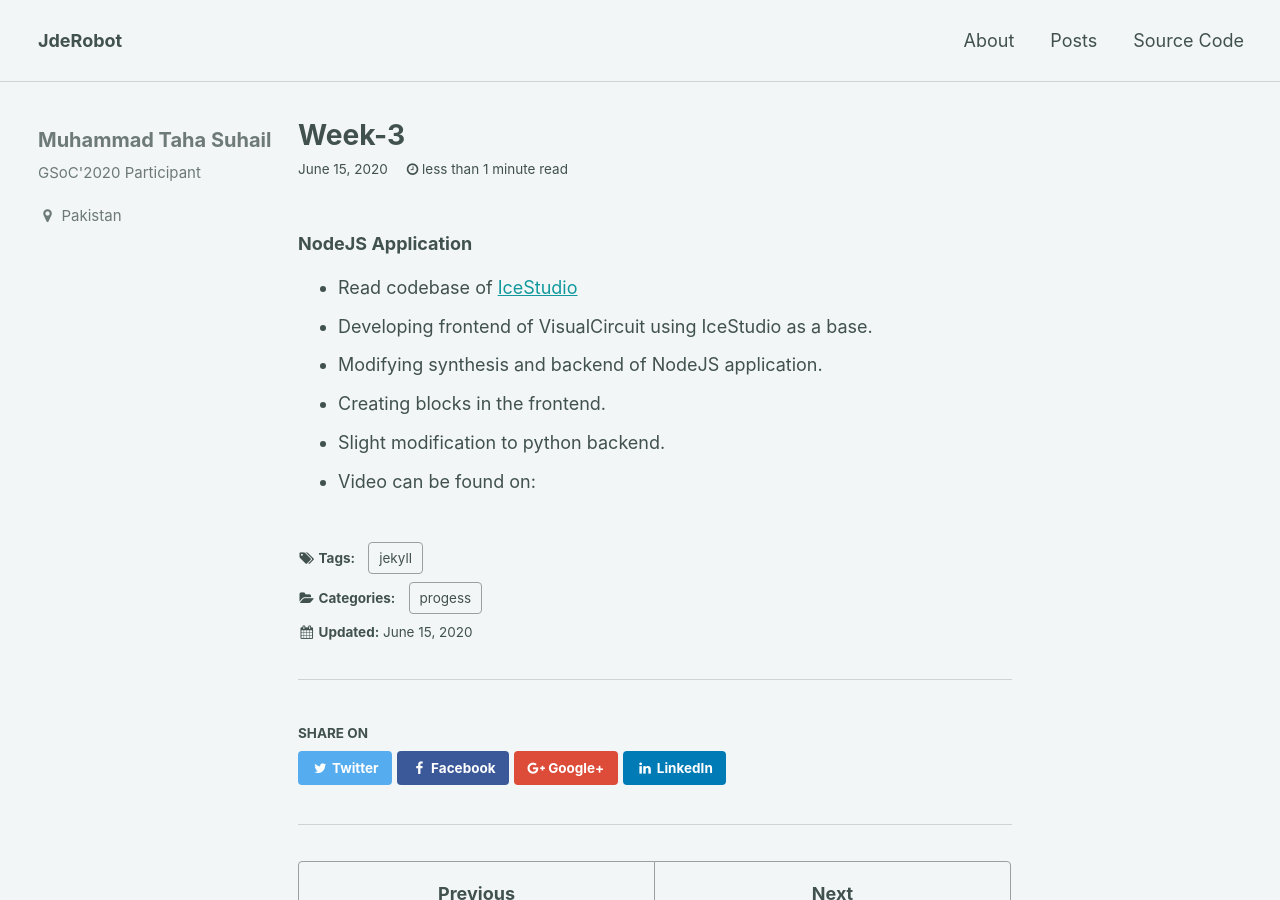
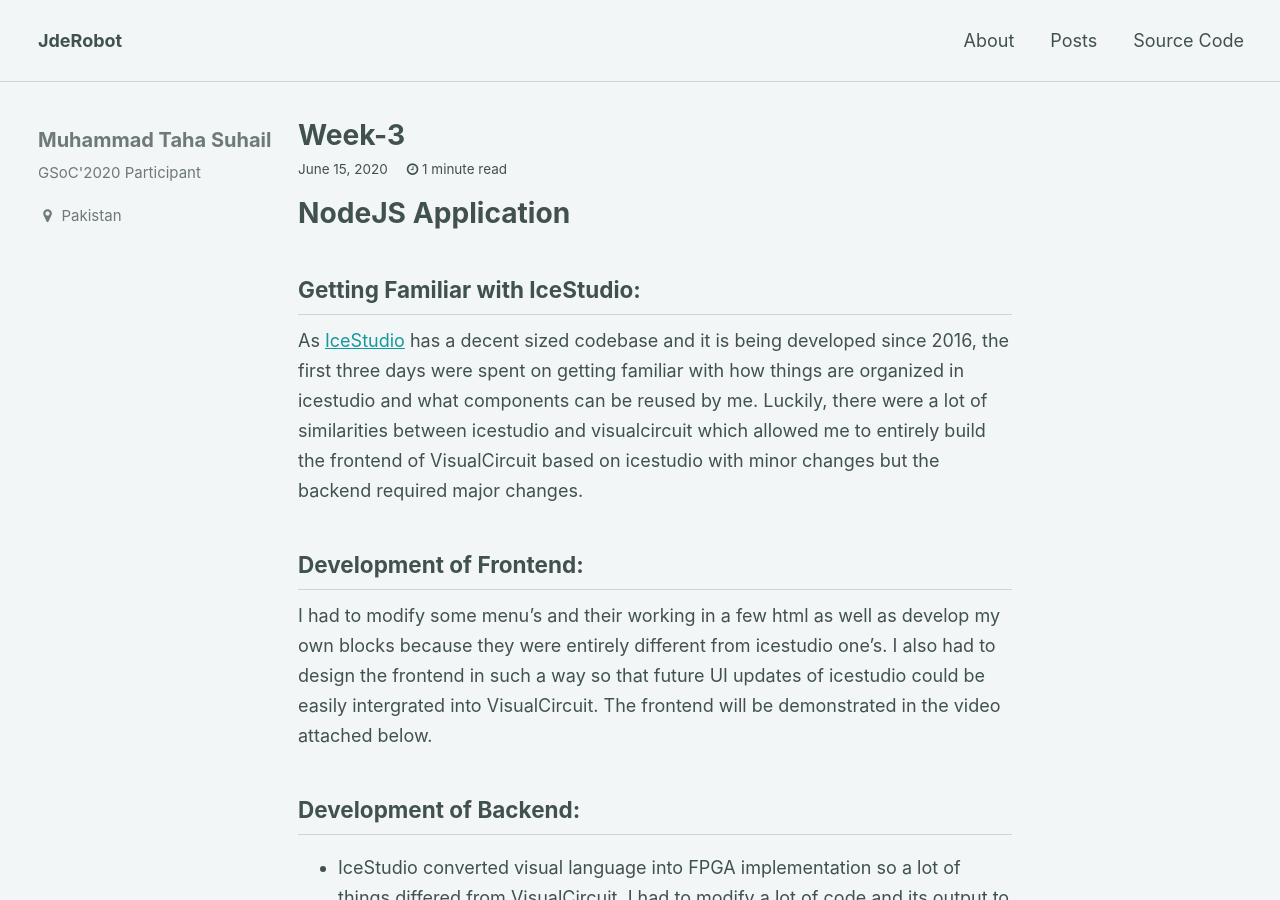
Before and after one commit to TheRoboticsClub/colab-gsoc2020-Muhammad_Taha, a Jekyll site: the page built from docs/_posts/2020-06-15-Week-3-GSoC.md, in a window 1280 px wide and 900 px high. Built offline with Jekyll 4.4.1, drawn with Linux system fonts in a browser that asks for light colours; some of the changed text lies outside the part shown.

Commit message:
Update 2020-06-15-Week-3-GSoC.md

```diff
--- a/docs/_posts/2020-06-15-Week-3-GSoC.md
+++ b/docs/_posts/2020-06-15-Week-3-GSoC.md
@@ -5,11 +5,23 @@
 tags: jekyll
 ---
 
-### NodeJS Application
+# NodeJS Application
 
-- Read codebase of [IceStudio](https://github.com/FPGAwars/icestudio)
-- Developing frontend of VisualCircuit using IceStudio as a base.
-- Modifying synthesis and backend of NodeJS application.
-- Creating blocks in the frontend.
-- Slight modification to python backend.
-- Video can be found on:
+## Getting Familiar with IceStudio:
+
+As [IceStudio](https://github.com/FPGAwars/icestudio) has a decent sized codebase and it is being developed since 2016, the first three days were spent on getting familiar with how things are organized in icestudio and what components can be reused by me. Luckily, there were a lot of similarities between icestudio and visualcircuit which allowed me to entirely build the frontend of VisualCircuit based on icestudio with minor changes but the backend required major changes.
+
+## Development of Frontend:
+I had to modify some menu's and their working in a few html as well as develop my own blocks because they were entirely different from icestudio one's. I also had to design the frontend in such a way so that future UI updates of icestudio could be easily intergrated into VisualCircuit. The frontend will be demonstrated in the video attached below.
+
+## Development of Backend:
+- IceStudio converted visual language into FPGA implementation so a lot of things differed from VisualCircuit. I had to modify a lot of code and its output to match out python synthesizer's input. The icestudio project had a lot of coupling and each file had many dependencies so the code often went to an unstable state. After long hours, I was eventually able to make significant changes to the backend which resulted into an output that somewhat matched the input of the python synthesizer. But I had to make slight modifications to the Python synthesizer to get it working.
+
+## Developing Blocks Library and Changes to Wire connectivity:
+- As each block had its own specific number of inputs and outputs and representation, I had to create my own blocks for the backend. I developed four blocks for the initial prototype: Screen, Camera, Edge Detector and a Color Filter. I also made some changes to the wire and block connections to suit my needs.
+
+## Modification to Python Synthesizer:
+- As the output of the NodeJS application did not turn out to be exactly as I expected so it was relatively easier to change the Python backend instead of making a major change in the NodeJS frontend. The JSON file which is the output of the NodeJS application had a different format so I had to change the Python synthesizer accordingly.
+
+## Video Demonstration:
+- A brief video demonstrating about the frontend and output the NodeJS application generates can be found [here](https://youtu.be/b7Jz1vIxcFs).
```
